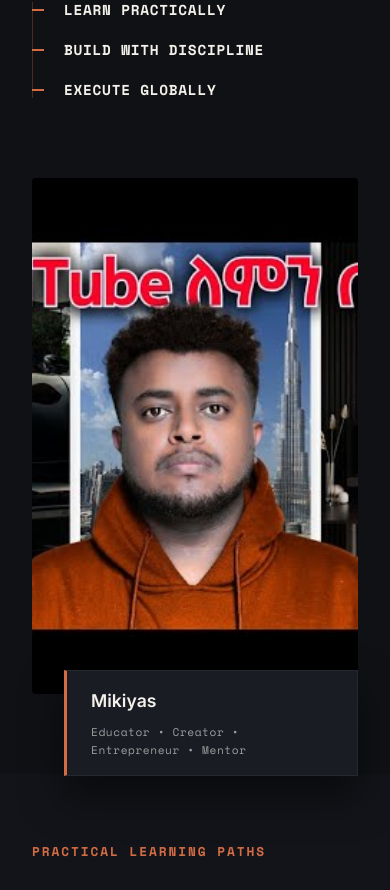
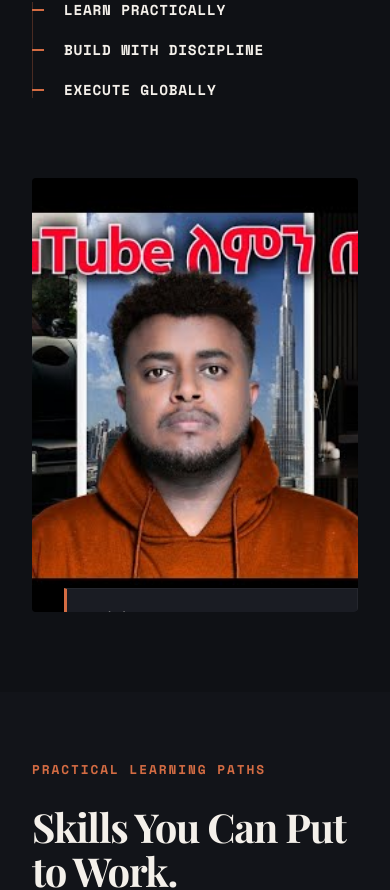
Before and after one commit to yoliym/etubers-concept, a React (Vite) app: page / in a window 390 px wide. Shown: the part 1933-2823 px from the top of the page. Built offline with nearby package versions, Linux system fonts and the light colour scheme; a web font is replaced by a local one.

Commit message:
Refine Etubers about portrait crop

```diff
--- a/src/components/About/About.css
+++ b/src/components/About/About.css
@@ -126,13 +126,16 @@
   width: 100%;
   max-width: 420px;
   aspect-ratio: 3/4;
+  overflow: hidden;
+  border-radius: 4px;
 }
 
 .about-portrait {
   width: 100%;
   height: 100%;
   object-fit: cover;
-  object-position: center 60%;
+  object-position: center 62%;
+  transform: scale(1.18);
   border-radius: 4px;
 }
 
@@ -226,7 +229,8 @@
     bottom: -2rem;
   }
   .about-portrait {
-    object-position: center 55%;
+    object-position: center 58%;
+    transform: scale(1.12);
   }
 }
 
```
Also changed, not shown: 4 other files (tests, documents, lock files or other folders).
